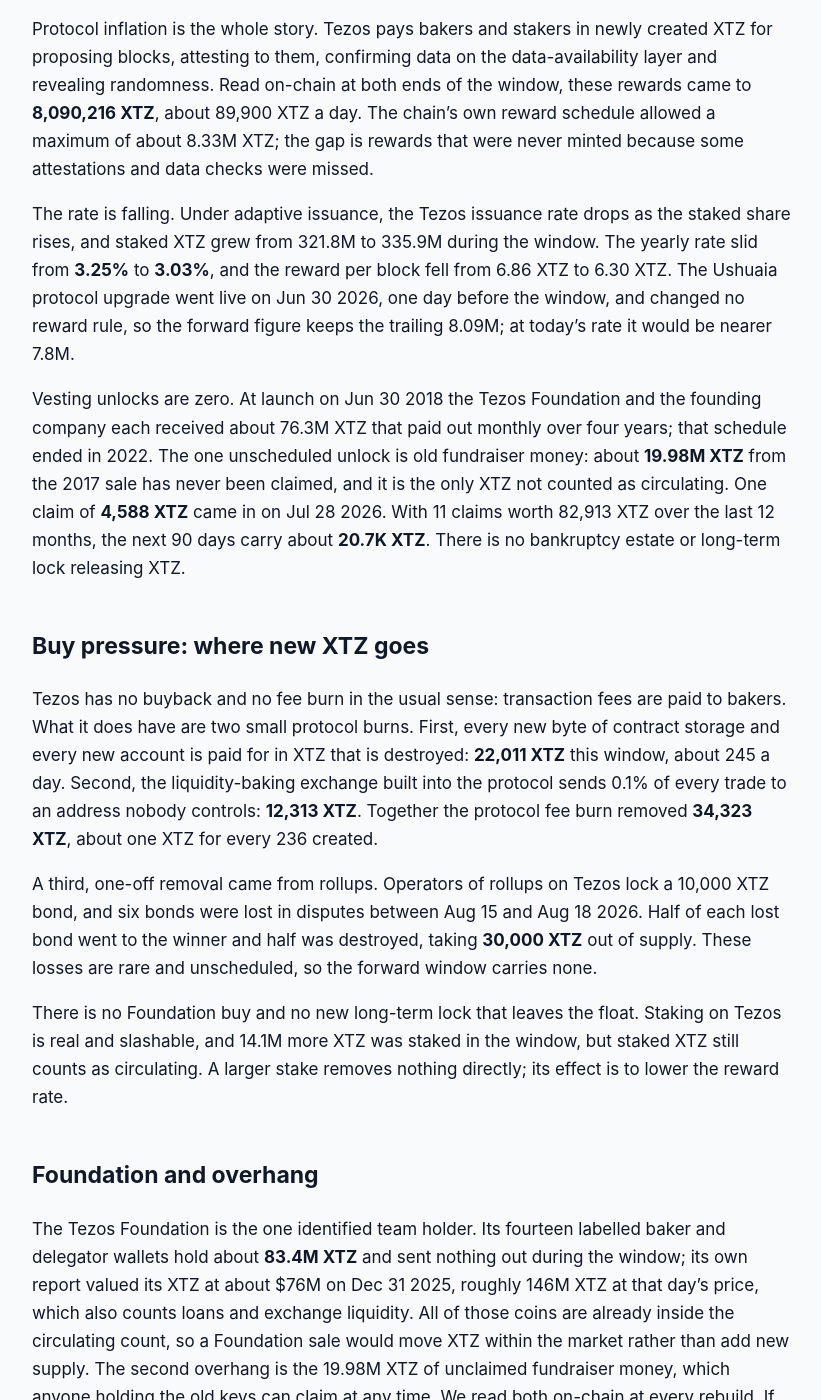
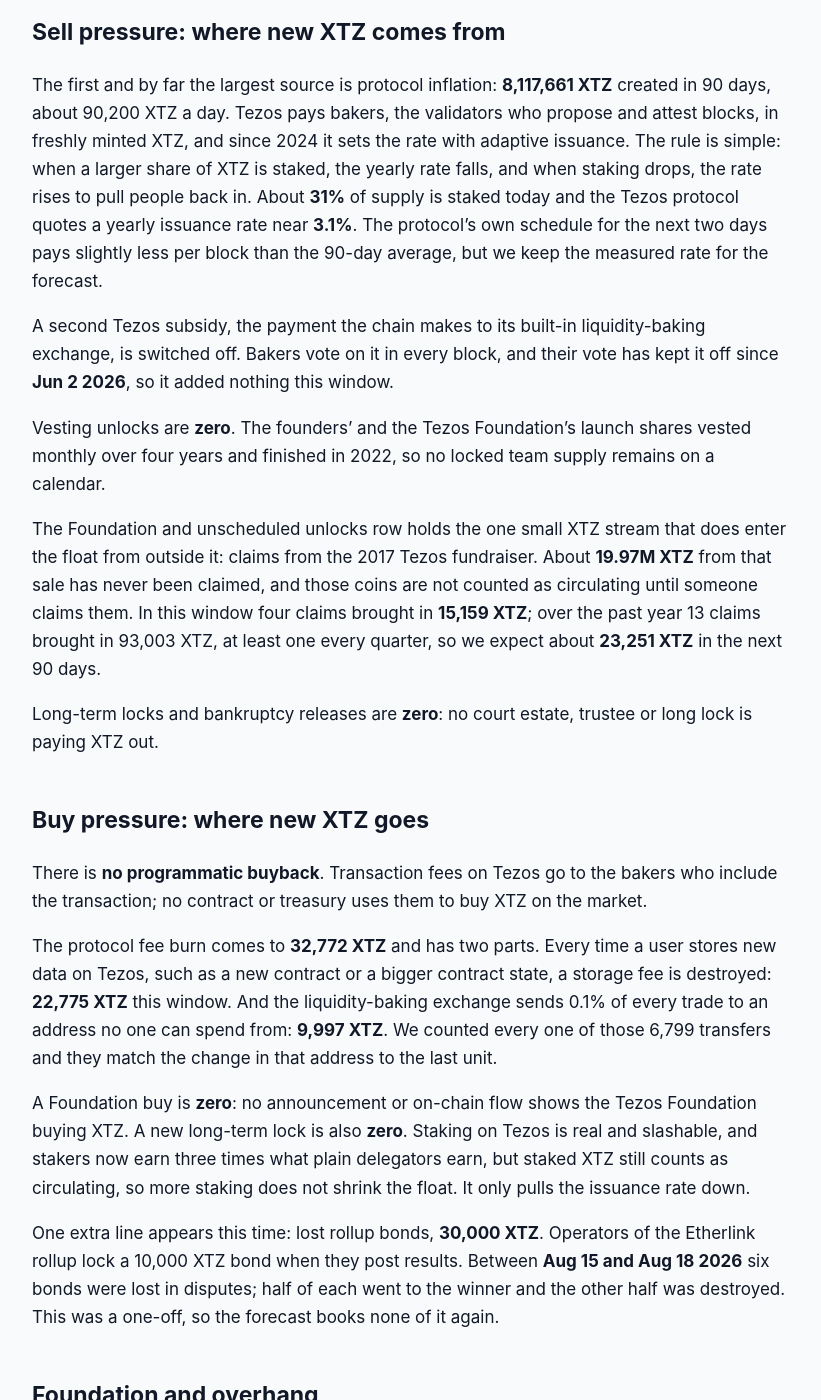
Before and after one commit to jeevansongmy-spec/mrnasdog-articles, a Jekyll site: the page built from crypto/tezos-pressure-framework.md, in a window 1280 px wide and 1400 px high, scrolled down 742 px. Shown: the whole window, without its empty margins (228-1049 px from the left). Built offline with Jekyll 4.4.1, drawn with Linux system fonts in a browser that asks for light colours; some of the changed text lies outside the part shown.

Commit message:
publish: crypto/tezos-pressure-framework

```diff
--- a/crypto/tezos-pressure-framework.md
+++ b/crypto/tezos-pressure-framework.md
@@ -1,55 +1,63 @@
 ---
-title:         "XTZ Inflation Analysis · September 2026 · Supply growing · projected to keep growing"
-description:   "XTZ supply is growing: Tezos minted 8.09M XTZ of staking rewards in 90 days while burns removed 64K, a +0.73% net rise, about the same next. No cap, no vesting."
+title:         "XTZ Inflation Analysis · October 2026 · Supply growing · projected to keep growing"
+description:   "XTZ supply is growing: Tezos paid bakers 8.12M new XTZ in 90 days while burns removed 63K, a +0.73% net rise, about +0.74% next. No cap, no vesting."
 canonical_url: "https://mrnasdog.com/research/tezos/inflation"
 tags:          ["crypto", "xtz", "tezos", "layer1"]
 published:     true
 ---
 
-Originally published at [XTZ Inflation Analysis · September 2026 · Supply growing · projected to keep growing](https://mrnasdog.com/research/tezos/inflation).
+Originally published at [XTZ Inflation Analysis · October 2026 · Supply growing · projected to keep growing](https://mrnasdog.com/research/tezos/inflation).
 
-# XTZ Inflation Analysis · September 2026 · Supply growing · projected to keep growing
+# XTZ Inflation Analysis · October 2026 · Supply growing · projected to keep growing
 
-Tezos is a steadily inflationary chain. Over the last 90 days the Tezos protocol created **8.09M XTZ** as staking rewards, while storage burns, a trading-fee burn and lost rollup bonds destroyed **64,323 XTZ**, so XTZ supply grew **+0.73%** and is on track for about **+0.74%** in the next 90 days. There is no supply cap: the yearly issuance rate is set by adaptive issuance from the share of XTZ that is staked, and it stood at **3.03%** on Sep 29 2026.
+Tezos (XTZ) supply is growing at a steady, moderate pace. Between Jul 11 and Oct 9 2026 the Tezos protocol created **8.12M XTZ** in baker rewards and old 2017 sale claims added **15,159 XTZ**, while storage burns, the exchange burn and lost rollup bonds destroyed **62,772 XTZ**. Net, circulating XTZ rose **+0.73%** in 90 days, the monitor reads **+0.74%**, and we expect about **+0.74%** again in the next 90 days. Tezos has no supply cap; the only brake is adaptive issuance, which pays less as more XTZ is staked.
 
 ## The verdict, in one paragraph
 
-Across the 90 days from Jul 1 2026 to Sep 29 2026, XTZ added **8.03M** coins to a circulating supply of **1.10B XTZ**, a net change of **+0.73%**. Our monitor, which reads circulating supply from market data, measured **+0.75%** over the same stretch, a gap of only **0.02 percentage points**, well inside the half-point tolerance, so no conflict flag is shown. The next 90 days project to **+0.74%**. Tezos is a chain whose supply grows at a slowing, stake-driven pace, with burns too small to change the direction.
+Over the last 90 days the MrNasdog Pressure Framework measures Tezos supply growth of **+0.73%**, against a monitor reading of **+0.74%**. The gap is **0.006 percentage points**, well inside our 0.5-point tolerance, so no warning chip is needed: two independent ways of counting XTZ agree almost to the coin. Almost all of the growth is new XTZ paid to bakers and stakers; the burns on the other side remove less than one coin in a hundred of what is created. The cite-able label for Tezos today is **steady staking inflation on an uncapped proof-of-stake chain**.
 
 ## Sell pressure: where new XTZ comes from
 
-Protocol inflation is the whole story. Tezos pays bakers and stakers in newly created XTZ for proposing blocks, attesting to them, confirming data on the data-availability layer and revealing randomness. Read on-chain at both ends of the window, these rewards came to **8,090,216 XTZ**, about 89,900 XTZ a day. The chain's own reward schedule allowed a maximum of about 8.33M XTZ; the gap is rewards that were never minted because some attestations and data checks were missed.
+The first and by far the largest source is protocol inflation: **8,117,661 XTZ** created in 90 days, about 90,200 XTZ a day. Tezos pays bakers, the validators who propose and attest blocks, in freshly minted XTZ, and since 2024 it sets the rate with adaptive issuance. The rule is simple: when a larger share of XTZ is staked, the yearly rate falls, and when staking drops, the rate rises to pull people back in. About **31%** of supply is staked today and the Tezos protocol quotes a yearly issuance rate near **3.1%**. The protocol's own schedule for the next two days pays slightly less per block than the 90-day average, but we keep the measured rate for the forecast.
 
-The rate is falling. Under adaptive issuance, the Tezos issuance rate drops as the staked share rises, and staked XTZ grew from 321.8M to 335.9M during the window. The yearly rate slid from **3.25%** to **3.03%**, and the reward per block fell from 6.86 XTZ to 6.30 XTZ. The Ushuaia protocol upgrade went live on Jun 30 2026, one day before the window, and changed no reward rule, so the forward figure keeps the trailing 8.09M; at today's rate it would be nearer 7.8M.
+A second Tezos subsidy, the payment the chain makes to its built-in liquidity-baking exchange, is switched off. Bakers vote on it in every block, and their vote has kept it off since **Jun 2 2026**, so it added nothing this window.
 
-Vesting unlocks are zero. At launch on Jun 30 2018 the Tezos Foundation and the founding company each received about 76.3M XTZ that paid out monthly over four years; that schedule ended in 2022. The one unscheduled unlock is old fundraiser money: about **19.98M XTZ** from the 2017 sale has never been claimed, and it is the only XTZ not counted as circulating. One claim of **4,588 XTZ** came in on Jul 28 2026. With 11 claims worth 82,913 XTZ over the last 12 months, the next 90 days carry about **20.7K XTZ**. There is no bankruptcy estate or long-term lock releasing XTZ.
+Vesting unlocks are **zero**. The founders' and the Tezos Foundation's launch shares vested monthly over four years and finished in 2022, so no locked team supply remains on a calendar.
+
+The Foundation and unscheduled unlocks row holds the one small XTZ stream that does enter the float from outside it: claims from the 2017 Tezos fundraiser. About **19.97M XTZ** from that sale has never been claimed, and those coins are not counted as circulating until someone claims them. In this window four claims brought in **15,159 XTZ**; over the past year 13 claims brought in 93,003 XTZ, at least one every quarter, so we expect about **23,251 XTZ** in the next 90 days.
+
+Long-term locks and bankruptcy releases are **zero**: no court estate, trustee or long lock is paying XTZ out.
 
 ## Buy pressure: where new XTZ goes
 
-Tezos has no buyback and no fee burn in the usual sense: transaction fees are paid to bakers. What it does have are two small protocol burns. First, every new byte of contract storage and every new account is paid for in XTZ that is destroyed: **22,011 XTZ** this window, about 245 a day. Second, the liquidity-baking exchange built into the protocol sends 0.1% of every trade to an address nobody controls: **12,313 XTZ**. Together the protocol fee burn removed **34,323 XTZ**, about one XTZ for every 236 created.
+There is **no programmatic buyback**. Transaction fees on Tezos go to the bakers who include the transaction; no contract or treasury uses them to buy XTZ on the market.
 
-A third, one-off removal came from rollups. Operators of rollups on Tezos lock a 10,000 XTZ bond, and six bonds were lost in disputes between Aug 15 and Aug 18 2026. Half of each lost bond went to the winner and half was destroyed, taking **30,000 XTZ** out of supply. These losses are rare and unscheduled, so the forward window carries none.
+The protocol fee burn comes to **32,772 XTZ** and has two parts. Every time a user stores new data on Tezos, such as a new contract or a bigger contract state, a storage fee is destroyed: **22,775 XTZ** this window. And the liquidity-baking exchange sends 0.1% of every trade to an address no one can spend from: **9,997 XTZ**. We counted every one of those 6,799 transfers and they match the change in that address to the last unit.
 
-There is no Foundation buy and no new long-term lock that leaves the float. Staking on Tezos is real and slashable, and 14.1M more XTZ was staked in the window, but staked XTZ still counts as circulating. A larger stake removes nothing directly; its effect is to lower the reward rate.
+A Foundation buy is **zero**: no announcement or on-chain flow shows the Tezos Foundation buying XTZ. A new long-term lock is also **zero**. Staking on Tezos is real and slashable, and stakers now earn three times what plain delegators earn, but staked XTZ still counts as circulating, so more staking does not shrink the float. It only pulls the issuance rate down.
+
+One extra line appears this time: lost rollup bonds, **30,000 XTZ**. Operators of the Etherlink rollup lock a 10,000 XTZ bond when they post results. Between **Aug 15 and Aug 18 2026** six bonds were lost in disputes; half of each went to the winner and the other half was destroyed. This was a one-off, so the forecast books none of it again.
 
 ## Foundation and overhang
 
-The Tezos Foundation is the one identified team holder. Its fourteen labelled baker and delegator wallets hold about **83.4M XTZ** and sent nothing out during the window; its own report valued its XTZ at about $76M on Dec 31 2025, roughly 146M XTZ at that day's price, which also counts loans and exchange liquidity. All of those coins are already inside the circulating count, so a Foundation sale would move XTZ within the market rather than add new supply. The second overhang is the 19.98M XTZ of unclaimed fundraiser money, which anyone holding the old keys can claim at any time. We read both on-chain at every rebuild. If either balance falls between checks, the outflow enters the Foundation and unscheduled unlocks row at the next refresh.
+The Tezos Foundation is the one tracked team holder. Its labelled wallets hold about **63.66M XTZ**: four Foundation bakers with 33.24M and ten delegator wallets with 30.42M. On **Oct 6 2026** four of those delegator wallets sent about 19.9M XTZ out, and by **Oct 7 2026** two brand-new wallets held **30.00M XTZ** between them, each delegating to a Foundation baker and staking 6.68M. That looks like a reshuffle of the Foundation's own stake, not a sale. Its last report put its XTZ at about $76M on Dec 31 2025, or roughly 146M XTZ at that day's price, which includes loans and exchange liquidity we cannot see wallet by wallet.
+
+All of the Foundation's XTZ already counts as circulating, so moving or selling it adds no new supply in our ledger; we read these wallets on the chain at every rebuild. The overhang that can add supply is the **19.97M XTZ** of unclaimed 2017 sale coins. If any of these balances falls between rebuilds, the outflow enters the Foundation and unscheduled unlocks row at the next rebuild.
 
 ## How XTZ compares to other proof-of-stake Layer 1s
 
-Among proof-of-stake chains, Tezos sits in the uncapped, reward-funded group. Like Ethereum, it pays validators in new coins and has no maximum supply. The difference is the brake: Ethereum burns part of every transaction fee, a burn that can matter when the chain is busy, while Tezos gives fees to bakers and only burns storage payments and a small trading slice, which together removed about 0.4% of what was created this window.
+Tezos sits in the uncapped proof-of-stake group with Ethereum and Cosmos-style chains: there is no maximum supply, and validators are paid in new coins forever. What sets Tezos apart is the feedback loop. Many proof-of-stake chains either fix the reward rate or step it down on a calendar; Tezos ties it to the staked share, so the rate drifts down as staking grows and would rise if stakers left. At **+0.73%** a quarter, Tezos runs well above Ethereum's recent pace but below the young chains still paying out large launch allocations.
 
-The closer cousin is a chain like Cosmos Hub, where the issuance rate also responds to how much of the supply is staked. Tezos uses the same idea in a smoother form: a rate that falls as the staked share rises toward a 50% target, plus a small term that drifts over time. Cardano, by contrast, pays rewards from a fixed reserve that drains toward a cap, so its new supply shrinks by schedule rather than by staking behaviour.
-
-Against fixed-cap chains such as Bitcoin, the difference is structural. Tezos has no halving and no ceiling; its supply path depends on how much XTZ holders choose to stake. With the staked share near 30% and the target at 50%, there is still room for the rate to fall further if staking keeps growing.
+The burn side is where Tezos looks weakest next to Ethereum. Ethereum destroys a slice of every transaction fee; Tezos only destroys storage fees and a sliver of exchange trades, so its burn covers about **0.4%** of new issuance. Compared with exchange tokens that run monthly buybacks, Tezos has no buyer of last resort at all. Compared with halving coins such as Bitcoin, it has no cap and no scheduled cut, only the slow pull of adaptive issuance.
 
 ## What to watch in the next 90 days
 
-The Tezos proposal period that opened on Sep 23 2026 closes on Oct 7 2026 with no protocol proposal injected yet; a next upgrade bringing liquid staking would likely raise the staked share and lower issuance. The staked share itself is the main dial: every step up cuts the reward rate. Fundraiser claims can arrive on any day and add to supply. Rollup disputes can destroy bonds again, as they did in mid-August. And the Foundation's next report should show whether its XTZ holding changed in the first half of 2026.
+First, the Tezos protocol proposal period that runs from **Oct 7 to Oct 21 2026**. No proposal has been submitted yet. The next upgrade, Protocol V, is expected to switch on built-in liquid staking; if it is proposed now, the vote would take about 70 days and could activate near the end of this window.
+
+Second, the staked share. It stayed near 31% this window; a rise pushes the issuance rate down, and a drop would push it back up. Third, the liquidity-baking vote: if bakers switch the exchange subsidy back on, it would add about 0.5 XTZ a block, roughly 650K XTZ a quarter. Fourth, the Foundation's new staking wallets and its next activity report, which would show whether the Oct 6 2026 moves were only a reshuffle.
 
 ## Summary
 
-XTZ supply grew **+0.73%** over the 90 days to Sep 29 2026 and is projected to grow about **+0.74%** over the next 90, in line with the monitor's **+0.75%**. Almost all new supply is the **8.09M XTZ** of staking rewards set by adaptive issuance, now running at about 3.03% a year and falling as more XTZ is staked. Burns removed only 64,323 XTZ, and the Tezos Foundation's 83.4M labelled XTZ is already in the float. Tezos has no supply cap, so the ceiling on dilution is the issuance rate itself.
+Tezos (XTZ) supply grew **+0.73%** in the 90 days to Oct 9 2026, and the MrNasdog Pressure Framework expects about **+0.74%** in the next 90 days. Nearly all of it is baker pay set by adaptive issuance, about 8.1M XTZ a quarter, while storage burns, the exchange burn and lost rollup bonds removed under 1% of that. Nothing vests and there is no buyback; the main risk is that staking falls and the issuance rate rises. There is no supply cap, so the only ceiling on XTZ inflation is how much of it people choose to stake.
 
-*MrNasdog Pressure Framework analysis of XTZ, Metric 1 — Inflation. Data + explanation only. Not financial advice. Checked Sep 29 2026.*
+*MrNasdog Pressure Framework analysis of XTZ, Metric 1 — Inflation. Data + explanation only. Not financial advice. Checked Oct 9 2026.*
```
